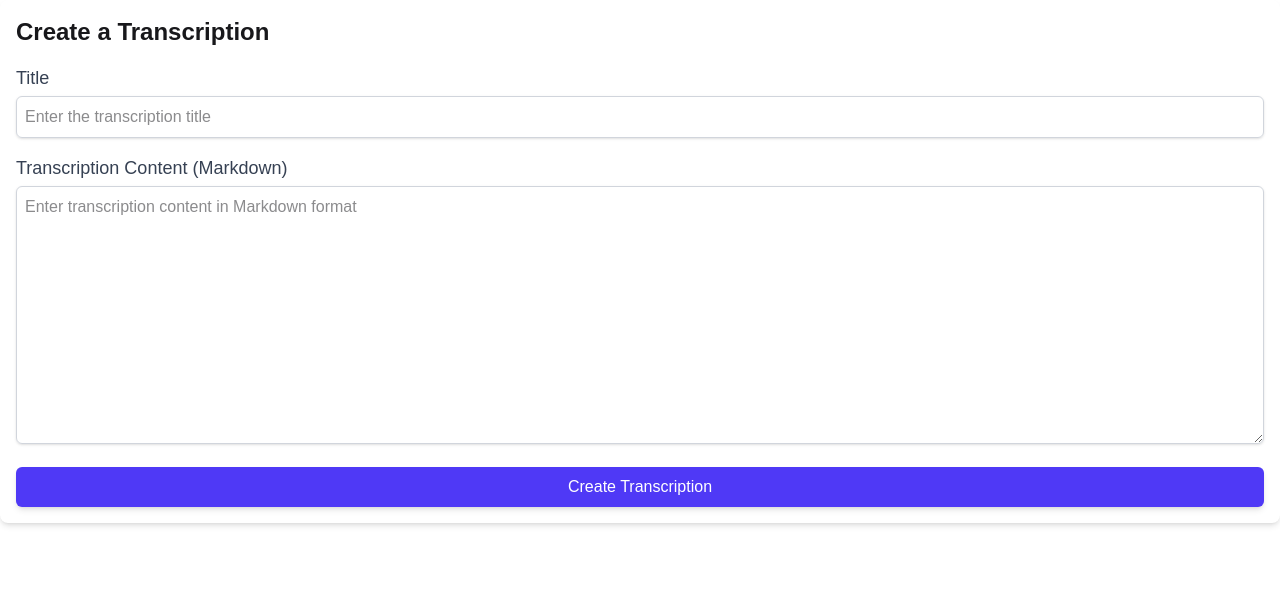
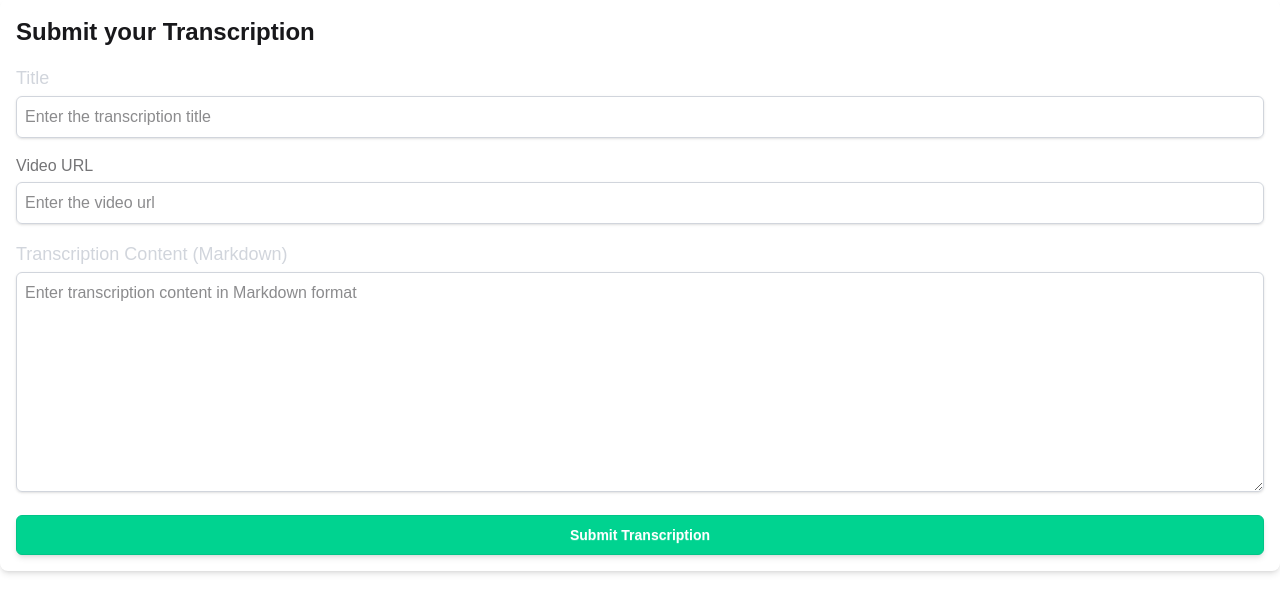
Before and after one commit to bishalacharya108/search-transcripts-archive, a Next.js app: page /add in a window 1280 px wide. Shown: the top 612 px of the page. Built offline with nearby package versions, Linux system fonts and the light colour scheme.

Commit message:
add transcript page ui changes

```diff
--- a/src/app/add/page.tsx
+++ b/src/app/add/page.tsx
@@ -1,16 +1,19 @@
-"use client"
-import { useState } from 'react';
-import { NextPage } from 'next';
-
+"use client";
+import { useState } from "react";
+import { NextPage } from "next";
 
 const TranscriptionPage: NextPage = () => {
-  const [title, setTitle] = useState<string>('');
-  const [markdown, setMarkdown] = useState<string>('');
-  const [error, setError] = useState<string>('');
+  const [title, setTitle] = useState<string>("");
+  const [videoUrl, setVideoUrl] = useState<string>("");
+  const [markdown, setMarkdown] = useState<string>("");
+  const [error, setError] = useState<string>("");
   const [loading, setLoading] = useState<boolean>(false);
 
   const handleTitleChange = (e: React.ChangeEvent<HTMLInputElement>) => {
     setTitle(e.target.value);
+  };
+  const handleVideoUrlChange = (e: React.ChangeEvent<HTMLInputElement>) => {
+    setVideoUrl(e.target.value);
   };
 
   const handleMarkdownChange = (e: React.ChangeEvent<HTMLTextAreaElement>) => {
@@ -20,48 +23,51 @@ const TranscriptionPage: NextPage = () => {
   const handleSubmit = async (e: React.FormEvent) => {
     e.preventDefault();
 
-    if (!title || !markdown) {
-      setError('Title and transcription content are required.');
+    if (!title || !markdown || !videoUrl) {
+      setError("Title and transcription content are required.");
       return;
     }
 
     setLoading(true);
-    setError('');
+    setError("");
 
     try {
-
-      const response = await fetch('/api/transcription', {
-        method: 'POST',
+      const response = await fetch("/api/transcription", {
+        method: "POST",
         headers: {
-          'Content-Type': 'application/json',
+          "Content-Type": "application/json",
         },
-        body: JSON.stringify({ title, markdown }),
+        body: JSON.stringify({ title, markdown, videoUrl }),
       });
 
       if (!response.ok) {
-        throw new Error('Failed to create transcription.');
+        throw new Error("Failed to create transcription.");
       }
 
+      setTitle("");
+      setMarkdown("");
+      setVideoUrl("");
 
-      setTitle('');
-      setMarkdown('');
-      alert('Transcription created successfully!');
+      alert("Transcription created successfully!");
     } catch (error) {
-      setError(error.message);
+      setError((error as Error).message || "An unknown error occurred.");
     } finally {
       setLoading(false);
     }
   };
 
   return (
-    <div className="mx-auto p-4 bg-white shadow-md rounded-lg">
-      <h1 className="text-2xl font-bold mb-4">Create a Transcription</h1>
+    <div className="mx-auto p-4 shadow-md rounded-lg mb-4 mx-5">
+      <h1 className="text-2xl font-bold mb-4">Submit your Transcription</h1>
 
       {error && <div className="text-red-500 mb-4">{error}</div>}
 
       <form onSubmit={handleSubmit}>
         <div className="mb-4">
-          <label htmlFor="title" className="block text-lg font-medium text-gray-700">
+          <label
+            htmlFor="title"
+            className="block text-lg font-medium text-gray-300"
+          >
             Title
           </label>
           <input
@@ -73,9 +79,25 @@ const TranscriptionPage: NextPage = () => {
             placeholder="Enter the transcription title"
           />
         </div>
+        <div className="mb-4">
+          <label htmlFor="videoUrl" className="label">
+            <span className="label-text">Video URL</span>
+          </label>
+          <input
+            type="text"
+            id="videoUrl"
+            value={videoUrl}
+            onChange={handleVideoUrlChange}
+            className="w-full p-2 mt-1 border border-gray-300 rounded-md shadow-sm focus:outline-none focus:ring-2 focus:ring-indigo-500"
+            placeholder="Enter the video url"
+          />
+        </div>
 
         <div className="mb-4">
-          <label htmlFor="markdown" className="block text-lg font-medium text-gray-700">
+          <label
+            htmlFor="markdown"
+            className="block text-lg font-medium text-gray-300"
+          >
             Transcription Content (Markdown)
           </label>
           <textarea
@@ -83,7 +105,7 @@ const TranscriptionPage: NextPage = () => {
             value={markdown}
             onChange={handleMarkdownChange}
             rows={10}
-            className="w-full p-2 mt-1 border border-gray-300 rounded-md shadow-sm focus:outline-none focus:ring-2 focus:ring-indigo-500"
+            className="w-full p-2 mt-1 border border-gray-300 rounded-md shadow-sm focus:outline-none focus:ring-2 focus:ring-indigo-500 h-55"
             placeholder="Enter transcription content in Markdown format"
           />
         </div>
@@ -91,9 +113,11 @@ const TranscriptionPage: NextPage = () => {
         <button
           type="submit"
           disabled={loading}
-          className={`w-full py-2 px-4 bg-indigo-600 text-white rounded-md shadow-md ${loading ? 'opacity-50' : 'hover:bg-indigo-700'}`}
+          className={`w-full btn py-2 px-4 btn-success text-white rounded-md shadow-md ${
+            loading ? "opacity-50" : "hover:bg-indigo-700"
+          }`}
         >
-          {loading ? 'Submitting...' : 'Create Transcription'}
+          {loading ? "Submitting..." : "Submit Transcription"}
         </button>
       </form>
     </div>
--- a/src/modules/transcription/transcriptions.model.ts
+++ b/src/modules/transcription/transcriptions.model.ts
@@ -17,7 +17,7 @@ const TranscriptSchema = new Schema<TTranscript>({
     type: String,
     validate: {
       validator: (v: string) => {
-        return /^(https?:\/\/)?(www\.)?(youtube\.com|youtu\.be)\/.+$/.test(v);
+        return /^https?:\/\/(www\.)?(youtube\.com|youtu\.be)\/.+/.test(v);
       },
       message: "Invalid YouTube URL"
     }
--- a/src/modules/transcription/transcriptions.validation.ts
+++ b/src/modules/transcription/transcriptions.validation.ts
@@ -10,7 +10,7 @@ export const TranscriptValidationSchema = z.object({
 
   markdown: z.string()
 
-    .max(10000, "Content too long (max 10,000 characters)"),
+    .max(50000, "Content too long (max 50,000 characters)"),//arbitarily selected 50,000
 
   videoUrl: z.string()
     .url("Invalid URL format")
```
Also changed, not shown: 1 other file (tests, documents, lock files or other folders).
